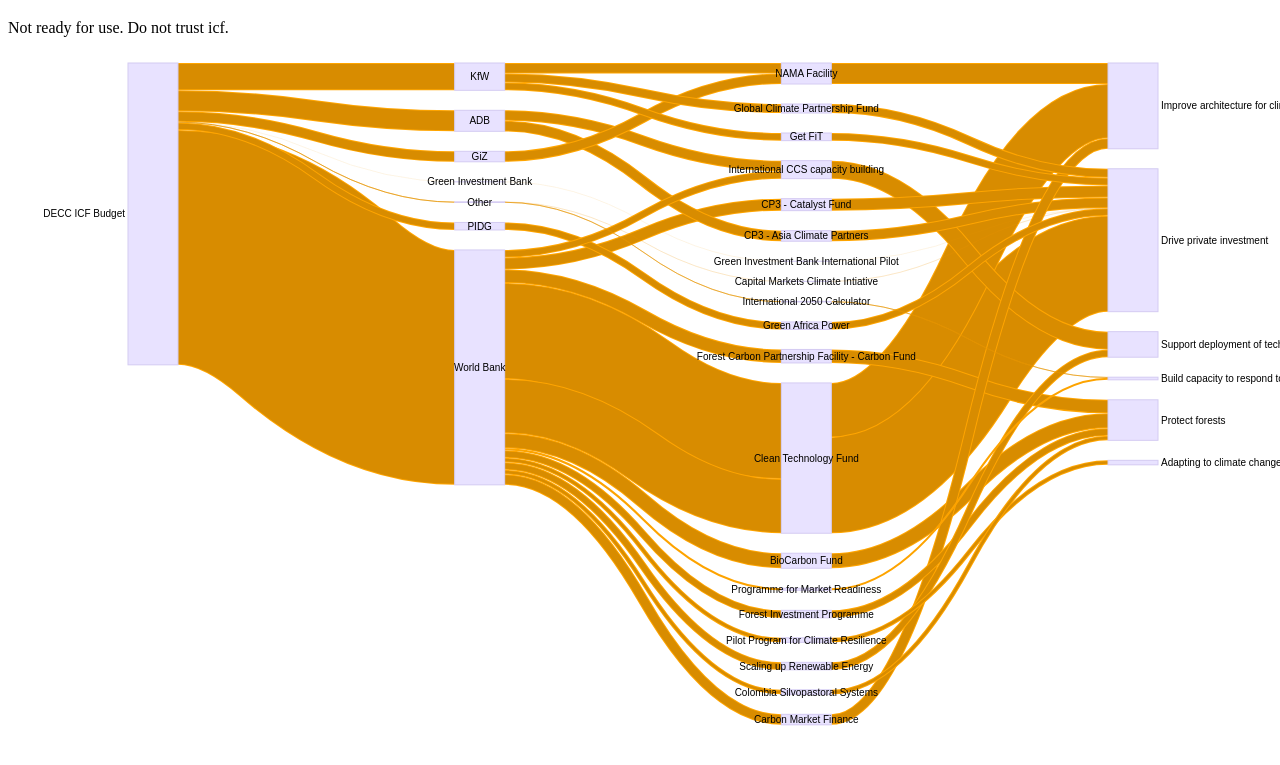
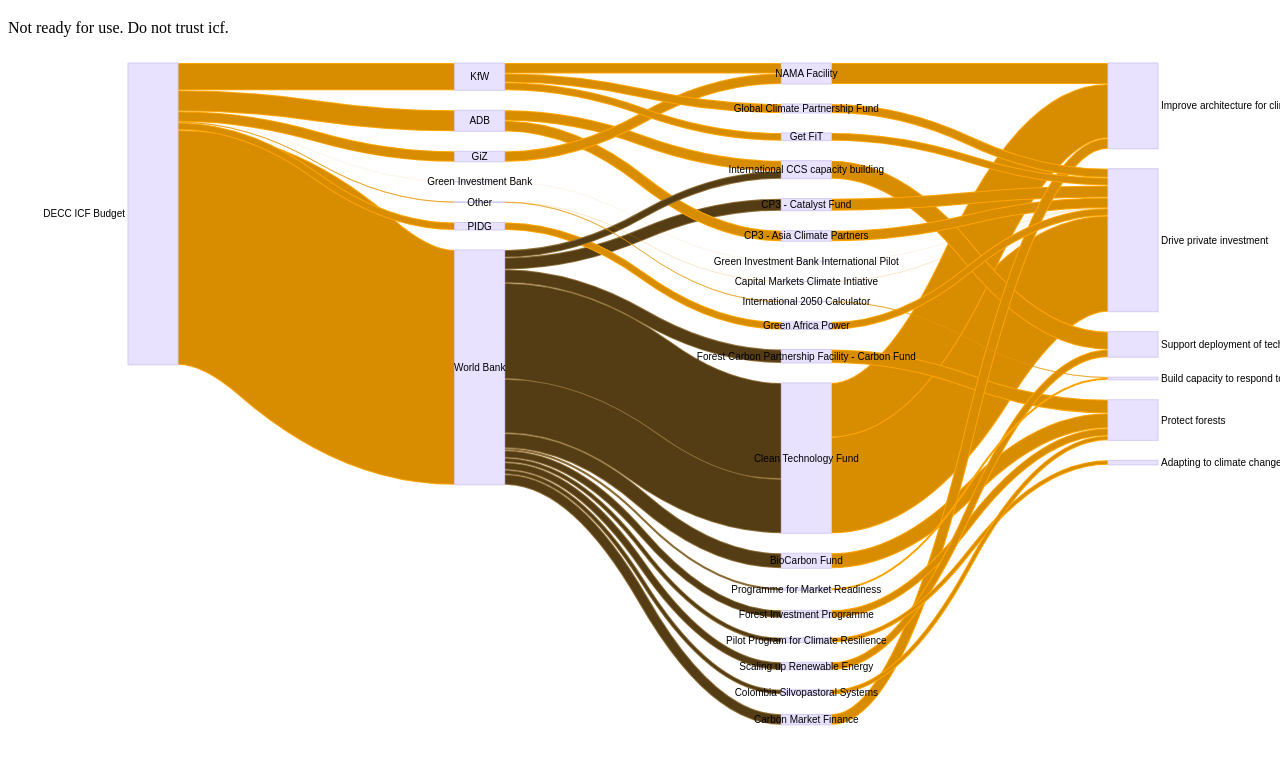
Before and after one commit to decc/icf-flows, a plain HTML site: page index.html in a window 1280 px wide. Shown: the part 61-826 px from the top of the page. Drawn offline with Linux system fonts and the light colour scheme.

Commit message:
Update index.html

```diff
--- a/index.html
+++ b/index.html
@@ -59,6 +59,10 @@
       'Protect forests',
       'Adapting to climate change'
       ]);
+
+        sankey.setColors({
+          "World Bank":"#8F6F38",
+        });
 
       sankey.y_space = 20;
       sankey.right_margin = 300;
```
